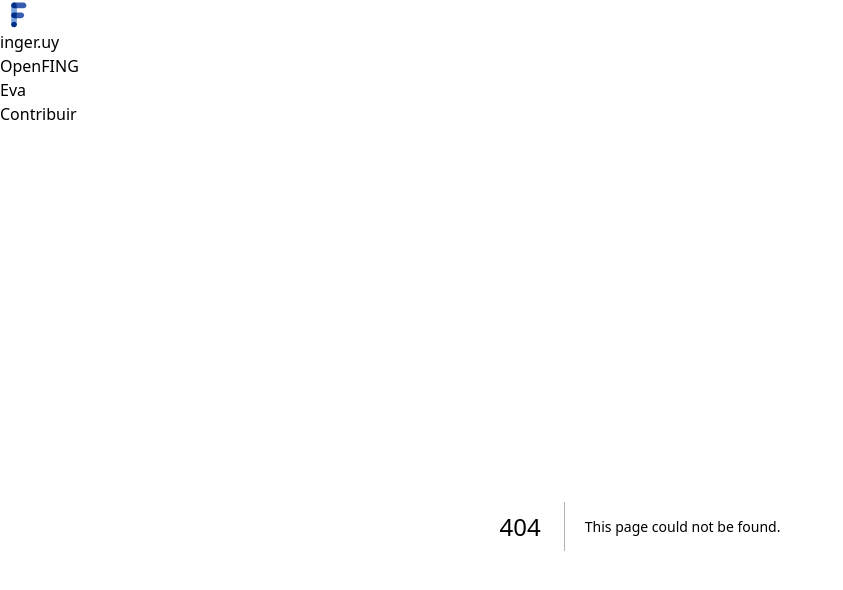
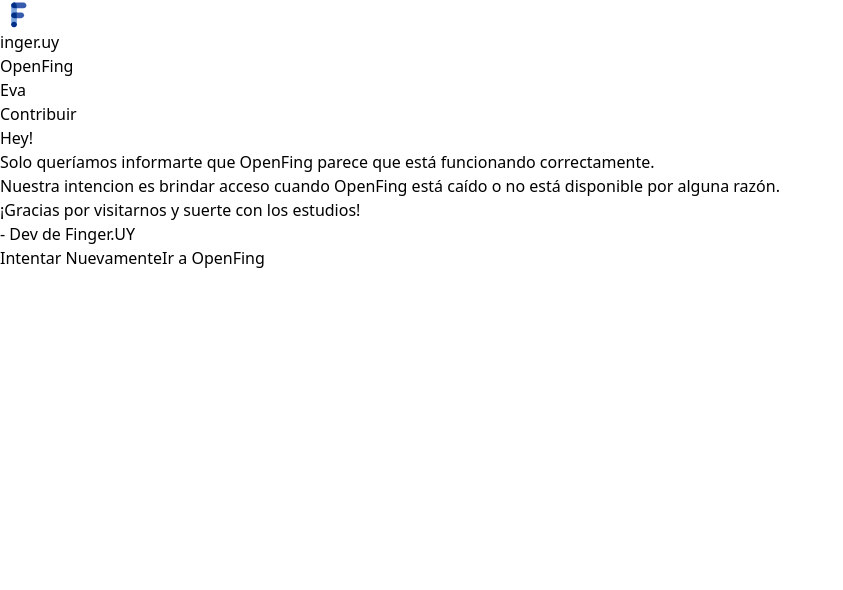
Before and after one commit to sebas-pena/finger.uy, a Next.js app: page /status/openfing/working in a window 1280 px wide. Before the commit this address had no page. Shown: the top 590 px of the page, without its empty margins (0-843 px from the left). Built offline with nearby package versions, Linux system fonts and the light colour scheme.

Commit message:
fix: Redirect to OpenFing in any child of /openfing

```diff
--- a/app/page.jsx
+++ b/app/page.jsx
@@ -1,4 +1,4 @@
-import LinkToOpenfing from '@/components/links/LinkToOpenFing'
+import SimpleButton from '@/components/buttons/SimpleButton'
 import Image from 'next/image'
 
 export default function Home () {
@@ -9,9 +9,9 @@
         Aprende sin interrupciones,<br/>
         estudia sin limitaciones.
       </h2>
-      <LinkToOpenfing type="button">
+      <SimpleButton asLink href="/openfing" size="medium">
         Ver OpenFing
-      </LinkToOpenfing>
+      </SimpleButton>
     </main>
   )
 }
--- /dev/null
+++ b/app/status/openfing/working/page.jsx
@@ -0,0 +1,22 @@
+import ClearOpenFingStatus from '@/components/buttons/ClearOpenFingStatus'
+import React from 'react'
+
+const page = () => {
+  return (
+    <main className="flex flex-col items-center mx-auto max-w-md px-8">
+      <div className="mt-10">
+        <p className="font-coolvetica text-mine-shaft-900">Hey!</p>
+        <p className="my-3 font-coolvetica text-mine-shaft-900">Solo queríamos informarte que OpenFing parece que está funcionando correctamente.</p>
+        <p className="font-coolvetica text-mine-shaft-900">Nuestra intencion es brindar acceso cuando OpenFing está caído o no está disponible por alguna razón.</p>
+        <p className="my-3 font-coolvetica text-mine-shaft-900">¡Gracias por visitarnos y suerte con los estudios!</p>
+        <p className="font-coolvetica text-right text-mine-shaft-900">- Dev de Finger.UY</p>
+      </div>
+      <div className="flex gap-5 mt-5">
+        <ClearOpenFingStatus />
+        <a href="https://open.fing.edu.uy" target="_blank" rel="noopener noreferrer" className="px-4 py-1 text-white bg-mine-shaft-900 rounded-md hover:bg-mine-shaft-800">Ir a OpenFing</a>
+      </div>
+    </main>
+  )
+}
+
+export default page
--- a/components/Header.jsx
+++ b/components/Header.jsx
@@ -2,9 +2,12 @@
 import Logo from './Logo'
 import SimpleButton from './buttons/SimpleButton'
 import NavLink from './links/NavLink'
-import LinkToOpenfing from './links/LinkToOpenFing'
 
 const LINKS = [
+  {
+    href: '/openfing',
+    text: 'OpenFing'
+  }
 ]
 
 const Header = () => {
@@ -26,11 +29,6 @@
                 </li>
               ))
             }
-            <li>
-              <LinkToOpenfing type="navlink">
-                OpenFING
-              </LinkToOpenfing>
-            </li>
             <li>
               <SimpleButton
                 asLink
--- /dev/null
+++ b/components/buttons/ClearOpenFingStatus.jsx
@@ -0,0 +1,18 @@
+"use client"
+import React from 'react'
+import { useRouter } from 'next/navigation'
+import SimpleButton from './SimpleButton'
+const ClearOpenFingStatus = () => {
+  const router = useRouter()
+  const handleClick = () => {
+    sessionStorage.removeItem("openfing-working")
+    router.push("/openfing")
+  }
+  return (
+    <SimpleButton onClick={handleClick}>
+      Intentar Nuevamente
+    </SimpleButton>
+  )
+}
+
+export default ClearOpenFingStatus
--- a/components/buttons/SimpleButton.jsx
+++ b/components/buttons/SimpleButton.jsx
@@ -6,12 +6,12 @@
   large: 'px-5 py-2 text-lg'
 }
 
-const SimpleButton = ({ size = 'small', asLink, className, children, href, target }) => {
+const SimpleButton = ({ size = 'small', asLink, className, children, href, target, onClick }) => {
   const styles = `${SIZES[size]} rounded-md font-semibold text-white bg-blue-500 hover:bg-blue-600 duration-100`
   return (
     asLink
       ? <Link href={href} className={`${styles} ${className}`} target={target}>{children}</Link>
-      : <button className={`${styles} ${className}`}>{children}</button>
+      : <button onClick={onClick} className={`${styles} ${className}`}>{children}</button>
   )
 }
 
--- a/components/links/LinkToOpenFing.jsx
+++ /dev/null
@@ -1,37 +0,0 @@
-"use client"
-import React from 'react'
-import { useRouter } from 'next/navigation'
-
-const STYLES = {
-  navlink: "font-semibold px-2 py-1 hover:bg-gray-200 rounded-md duration-100",
-  button: "py-1 px-3 rounded-md font-semibold text-white bg-blue-500 hover:bg-blue-600 duration-100",
-}
-
-const LinkToOpenfing = ({ type, children }) => {
-  const router = useRouter()
-  const handleClick = ({ }) => {
-    fetch("https://open.fing.edu.uy/api/graphql", {
-      "headers": {
-        "content-type": "application/json",
-      },
-      "body": "{\"query\":\"query Courses {\\n  courses {\\n    ...CourseItemCourse\\n    __typename\\n  }\\n}\\n\\nfragment CourseItemCourse on Course {\\n  id\\n  code\\n  name\\n  eva\\n  iconUrl\\n  editions {\\n    id\\n    year\\n    courseClassLists {\\n      id\\n      code\\n      __typename\\n    }\\n    __typename\\n  }\\n}\",\"operationName\":\"Courses\",\"variables\":{}}",
-      "method": "POST",
-    })
-      .then(res => {
-        if (res.ok) {
-          window.open("https://open.fing.edu.uy/", "_blank")
-          router.push("/openfing/working")
-        } else {
-          router.push("/openfing")
-        }
-      })
-
-  }
-  return (
-    <button onClick={handleClick} className={STYLES[type]}>
-      {children}
-    </button>
-  )
-}
-
-export default LinkToOpenfing
```
Also changed, not shown: app/openfing/layout.jsx (added, +42 -0 lines), app/openfing/working/page.jsx (deleted, +0 -17 lines).
